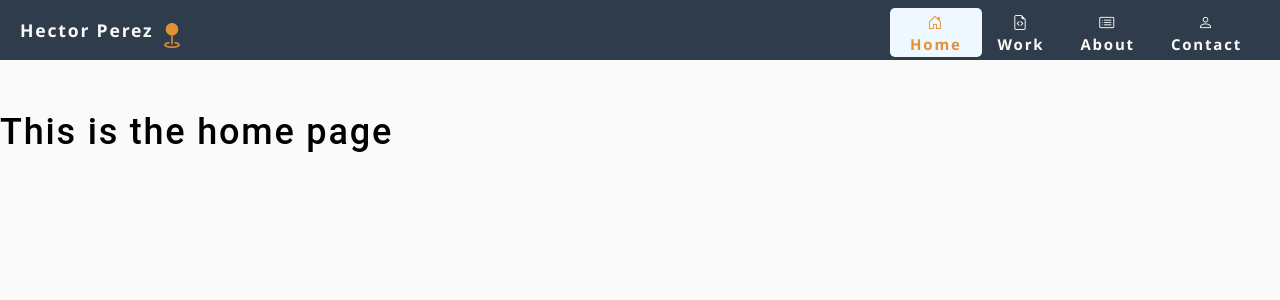
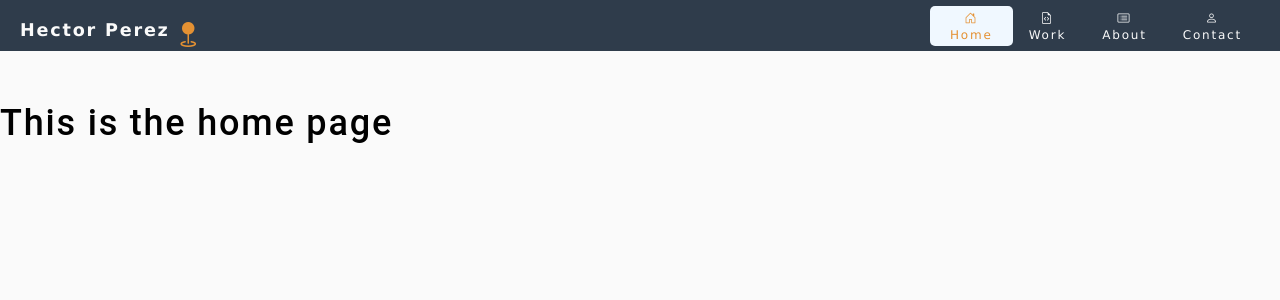
Before and after one commit to hpere102/hp-portfolio, a React (Create React App) app: page / in a window 1280 px wide. Shown: the top 300 px of the page. Built offline with nearby package versions, Linux system fonts and the light colour scheme.

Commit message:
navbar work

```diff
--- a/src/index.css
+++ b/src/index.css
@@ -34,7 +34,7 @@ body {
   font-size: 18px;
   letter-spacing: .1em;
   background: var(--light);
-  font-family:'Segoe UI', Tahoma, Geneva, Verdana, sans-serif
+  font-family:Verdana, Geneva, Tahoma, sans-serif
 
 }
 
@@ -100,6 +100,7 @@ header {
 
 header a {
   color: var(--light);
+  font-weight: initial;
 }
 
 button {
@@ -169,6 +170,7 @@ nav  li {
   flex-direction: row;
   justify-content: space-between;
   margin-bottom: 50px;
+  height: 51px;
 }
 
 textarea {
@@ -189,7 +191,8 @@ textarea {
   display: flex;
   flex-wrap: wrap;
   position: relative;
-  bottom: 20px;
+  bottom: 7px;
+  font-size: 3px;
 }
 
 .space-between {
@@ -209,7 +212,7 @@ textarea {
   margin-right: var(--spacing-two);
   margin-left: var(--spacing-two);
   display: flex;
-  font-size: 15px;
+  font-size: 12px;
   flex-direction: column;
 }
 
@@ -344,10 +347,14 @@ a {
   background-color: aliceblue;
 }
 
+.nav-links {
+
+}
 
 .nav-links:hover {
   opacity: 70%;
 }
+
 
 .header-name {
   display: flex;
```
